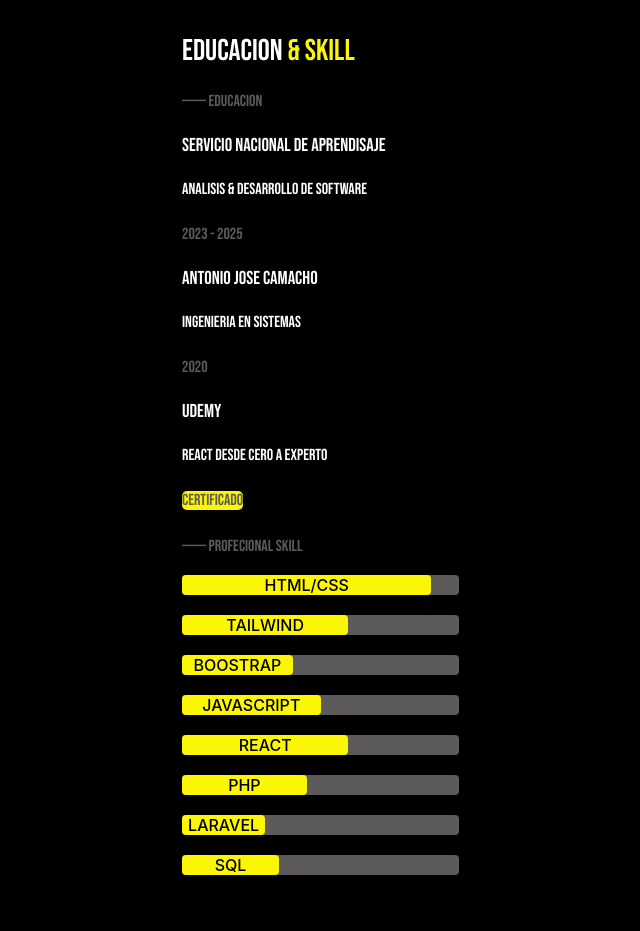
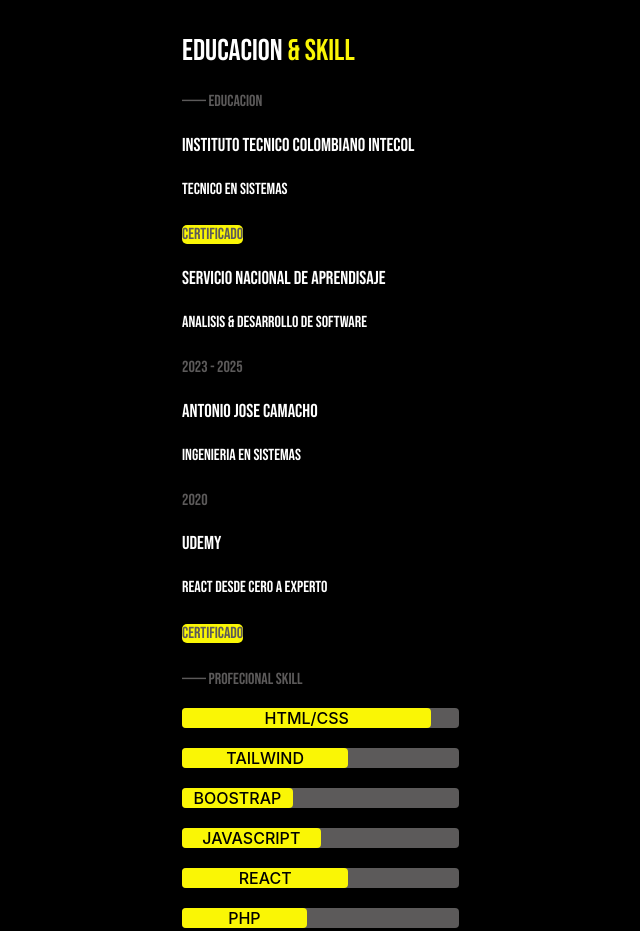
Before and after one commit to marcosali/port-web, a React (Create React App) app: page / in a window 1280 px wide. Shown: the part 1960-2891 px from the top of the page, without its empty margins (286-926 px from the left). Built offline with nearby package versions, Linux system fonts and the light colour scheme.

Commit message:
Update Educacion.jsx

```diff
--- a/src/Components/Educacion.jsx
+++ b/src/Components/Educacion.jsx
@@ -29,6 +29,9 @@ const Educacion = () => {
             </div>
             <div className="contenido2">
                 <p><span>&mdash;&mdash;&mdash; Educacion</span></p>
+                <h3>Instituto tecnico colombiano intecol</h3>
+                <p>Tecnico en sistemas</p>
+                <p className='certicado'><span>certificado</span></p>
                 <h3>Servicio Nacional de Aprendisaje</h3>
                 <p>Analisis & Desarrollo de Software</p>
                 <p><span>2023 - 2025</span></p>
```
